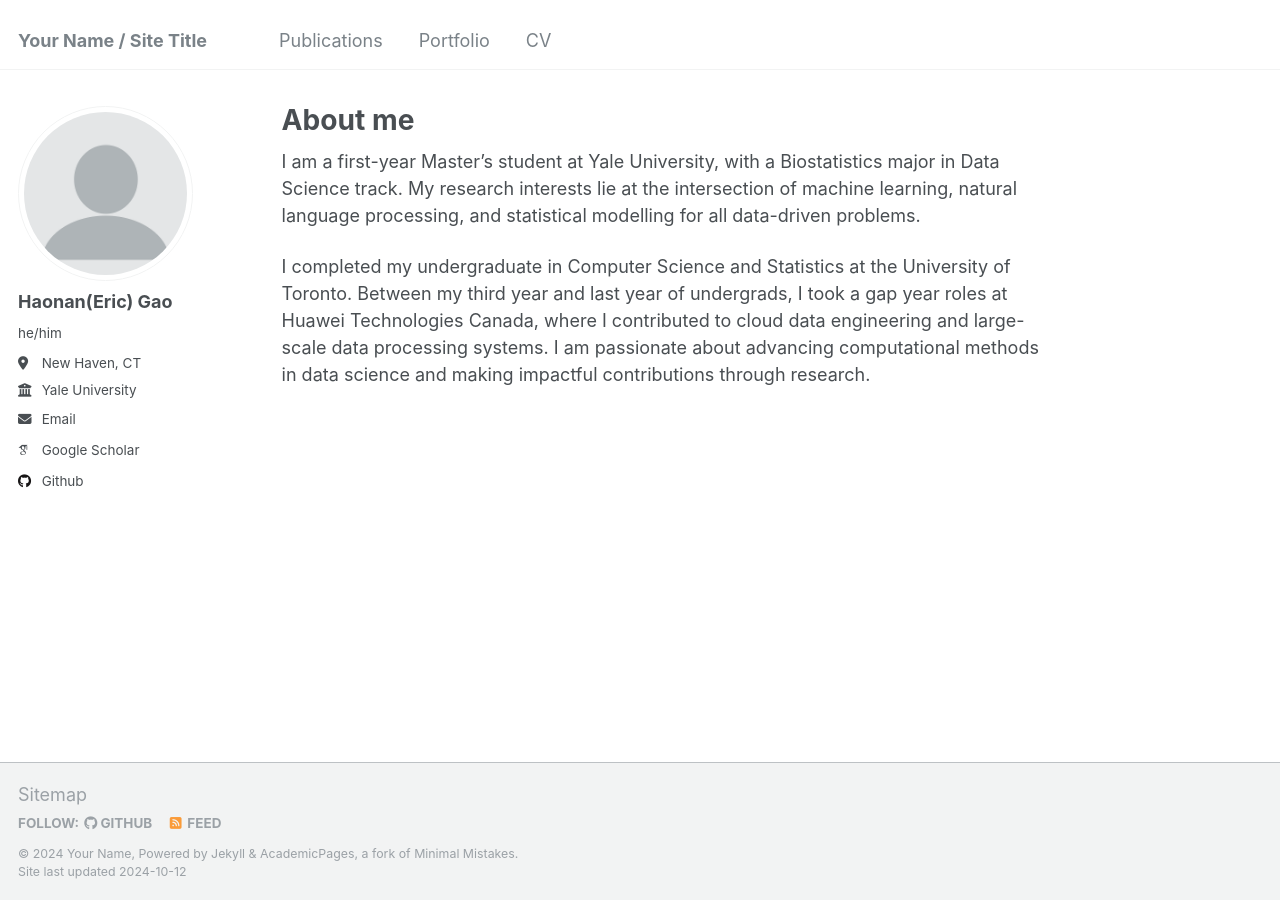
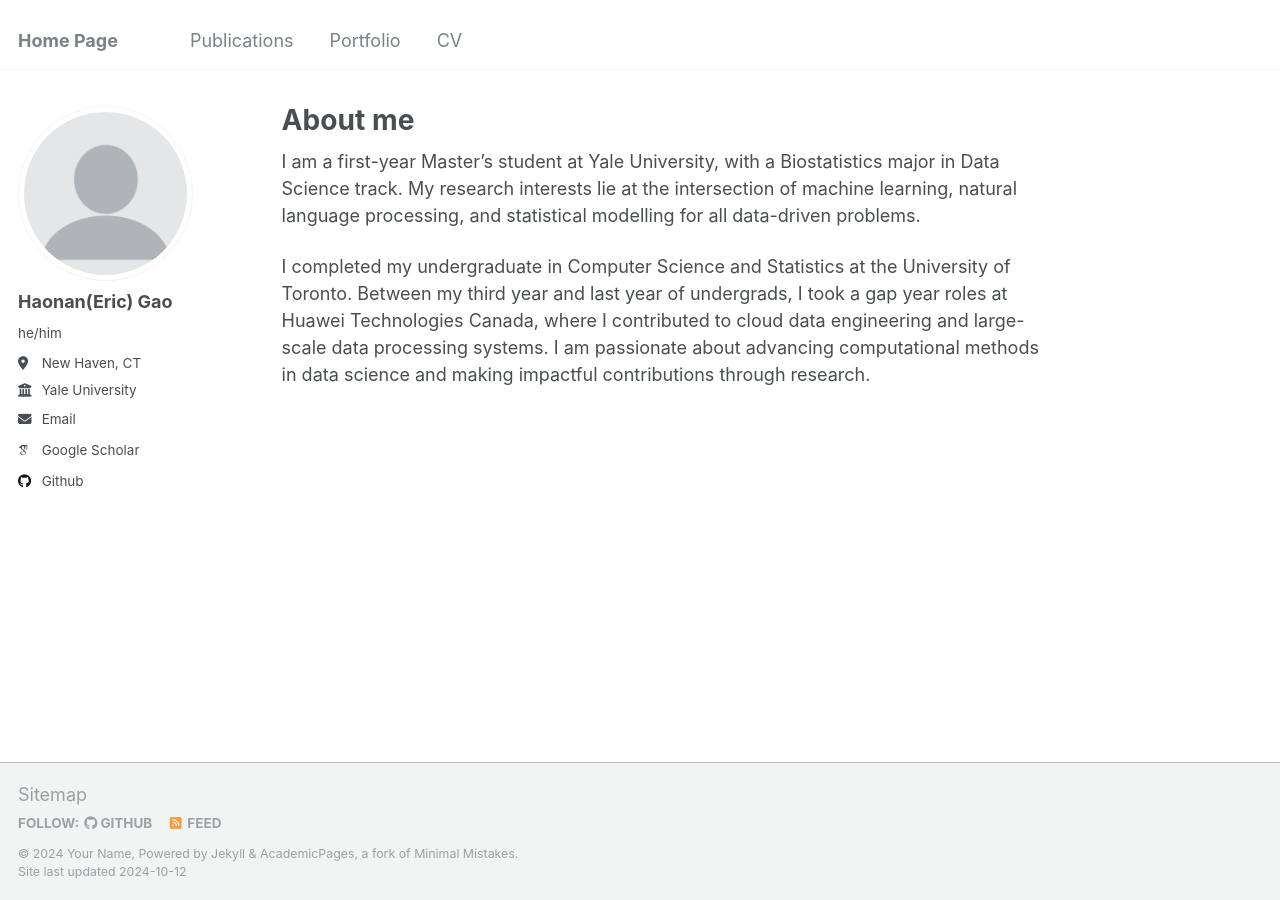
Before and after one commit to rampageoppa/rampageoppa.github.io, a Jekyll site: the page built from _pages/about.md, in a window 1280 px wide. Built offline with Jekyll 4.4.1, drawn with Linux system fonts in a browser that asks for light colours; some web fonts are replaced.

Commit message:
Update _config.yml

```diff
--- a/_config.yml
+++ b/_config.yml
@@ -8,11 +8,11 @@
 
 # Basic Site Settings
 locale                   : "en-US"
-title                    : "Your Name / Site Title"
+title                    : "Home Page"
 title_separator          : "-"
 name                     : &name "Your Name"
 description              : &description "personal description"
-url                      : https://academicpages.github.io # the base hostname & protocol for your site e.g. "https://mmistakes.github.io"
+url                      : https://rampageoppa.github.io/ # the base hostname & protocol for your site e.g. "https://mmistakes.github.io"
 baseurl                  : "" # the subpath of your site, e.g. "/blog"
 repository               : "academicpages/academicpages.github.io"
 
```
